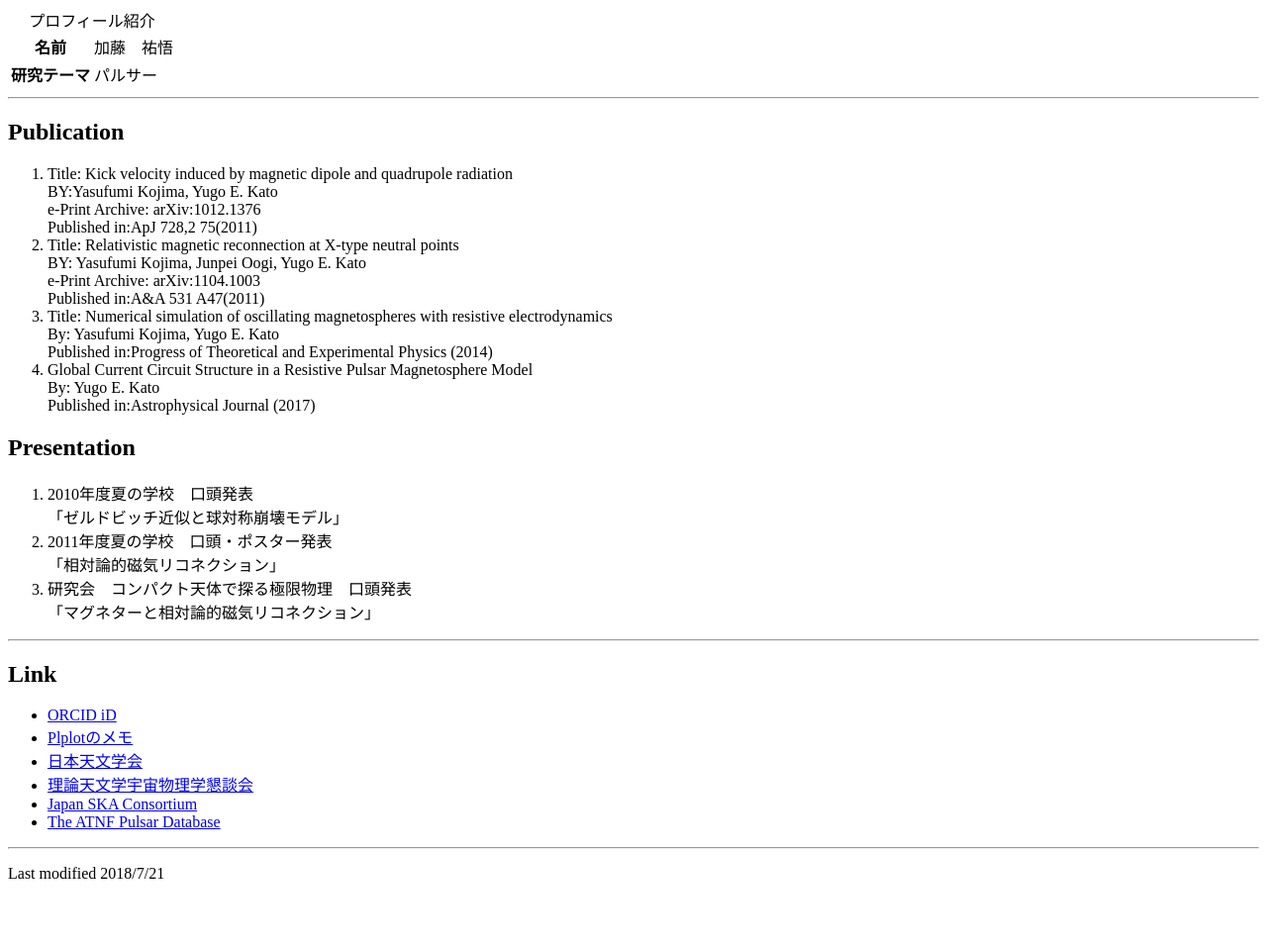
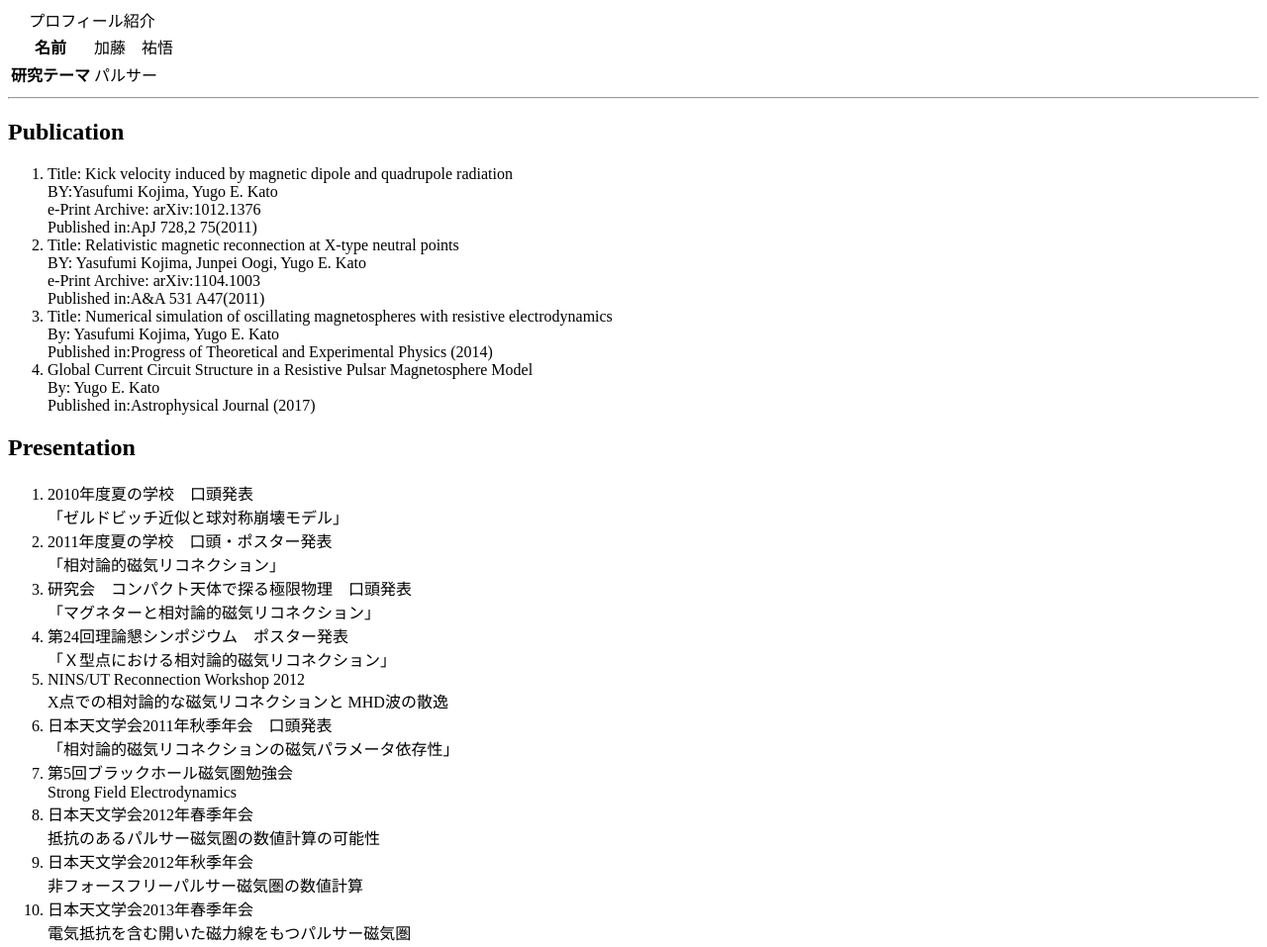
Before and after one commit to yugo-kato/yugo.e.kato, a plain HTML site: page index.html in a window 1280 px wide. Shown: the top 957 px of the page at 99% size. Before the commit the page ends 908 px from the top, so only its background shows below. Drawn offline with Linux system fonts and the light colour scheme.

Commit message:
add presentation

```diff
--- a/index.html
+++ b/index.html
@@ -50,6 +50,27 @@ Published in:Astrophysical Journal (2017)
 <li>研究会　コンパクト天体で探る極限物理　口頭発表<br>
 「マグネターと相対論的磁気リコネクション」<br>
 </li>
+<li>第24回理論懇シンポジウム　ポスター発表<br>
+「Ｘ型点における相対論的磁気リコネクション」
+</li>
+<li>NINS/UT Reconnection Workshop 2012<br>
+X点での相対論的な磁気リコネクションと MHD波の散逸
+</li>
+<li>日本天文学会2011年秋季年会　口頭発表<br>
+「相対論的磁気リコネクションの磁気パラメータ依存性」
+</li>
+<li>第5回ブラックホール磁気圏勉強会<br>
+Strong Field Electrodynamics
+</li>
+<li>日本天文学会2012年春季年会<br>
+抵抗のあるパルサー磁気圏の数値計算の可能性
+</li>
+<li>日本天文学会2012年秋季年会<br>
+非フォースフリーパルサー磁気圏の数値計算
+</li>
+<li>日本天文学会2013年春季年会<br>
+電気抵抗を含む開いた磁力線をもつパルサー磁気圏
+</li>
 </ol>
 <hr>
 
```
